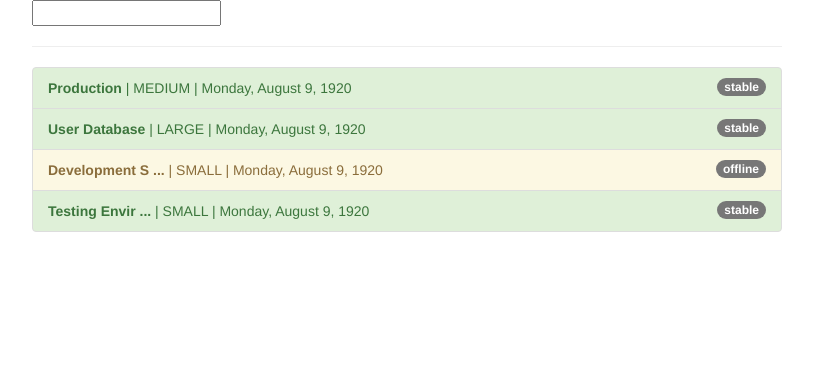
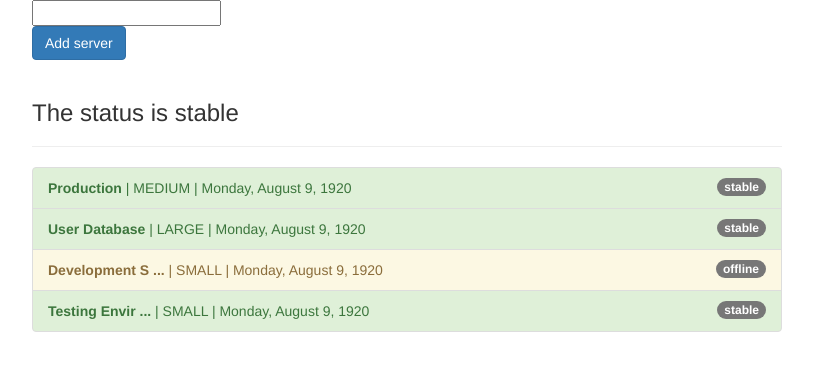
Before and after one commit to kirakobzareva/pipes-start, an Angular app: page / in a window 1280 px wide. Shown: the top 370 px of the page, without its empty margins (233-1046 px from the left). Built offline with nearby package versions, Linux system fonts and the light colour scheme.

Commit message:
add async pipe

```diff
--- a/src/app/app.component.html
+++ b/src/app/app.component.html
@@ -2,6 +2,10 @@
   <div class="row">
     <div class="col-xs-12 col-sm-10 col-md-8 col-sm-offset-1 col-md-offset-2">
       <input type="text" [(ngModel)]="filteredStatus">
+      <br>
+      <button class="btn btn-primary" (click)="onAddServer()">Add server</button>
+      <br><br>
+      <h3>The status is {{appStatus | async}}</h3>
       <hr>
       <ul class="list-group">
         <li
--- a/src/app/app.component.ts
+++ b/src/app/app.component.ts
@@ -6,6 +6,12 @@ import { Component } from '@angular/core';
   styleUrls: ['./app.component.css'],
 })
 export class AppComponent {
+  appStatus = new Promise((resolve, reject) => {
+    setTimeout(() => {
+      resolve('stable');
+    }, 2000);
+  });
+
   servers = [
     {
       instanceType: 'medium',
@@ -33,7 +39,7 @@ export class AppComponent {
     },
   ];
 
-  filteredStatus = "";
+  filteredStatus = '';
 
   getStatusClasses(server: {
     instanceType: string;
@@ -47,4 +53,13 @@ export class AppComponent {
       'list-group-item-danger': server.status === 'critical',
     };
   }
+
+  onAddServer() {
+    this.servers.push({
+      instanceType: 'big',
+      name: 'Test',
+      status: 'stable',
+      started: new Date(15, 1, 2017),
+    });
+  }
 }
--- a/src/app/app.module.ts
+++ b/src/app/app.module.ts
@@ -5,9 +5,10 @@ import { BrowserModule } from '@angular/platform-browser';
 import { AppComponent } from './app.component';
 import { ShortenPipe } from './shorten.pipe';
 import { FilterPipe } from './filter.pipe';
+import { ReversePipe } from './reverse.pipe';
 
 @NgModule({
-  declarations: [AppComponent, ShortenPipe, FilterPipe],
+  declarations: [AppComponent, ShortenPipe, FilterPipe, ReversePipe],
   imports: [BrowserModule,
     FormsModule],
   providers: [],
--- a/src/app/filter.pipe.ts
+++ b/src/app/filter.pipe.ts
@@ -1,7 +1,8 @@
 import { Pipe, PipeTransform } from '@angular/core';
 
 @Pipe({
-  name: 'filter'
+  name: 'filter',
+  pure: false
 })
 export class FilterPipe implements PipeTransform {
 
--- /dev/null
+++ b/src/app/reverse.pipe.ts
@@ -0,0 +1,12 @@
+import { Pipe, PipeTransform } from '@angular/core';
+
+@Pipe({
+  name: 'reverse'
+})
+export class ReversePipe implements PipeTransform {
+
+  transform(value: unknown, ...args: unknown[]): unknown {
+    return null;
+  }
+
+}
```
